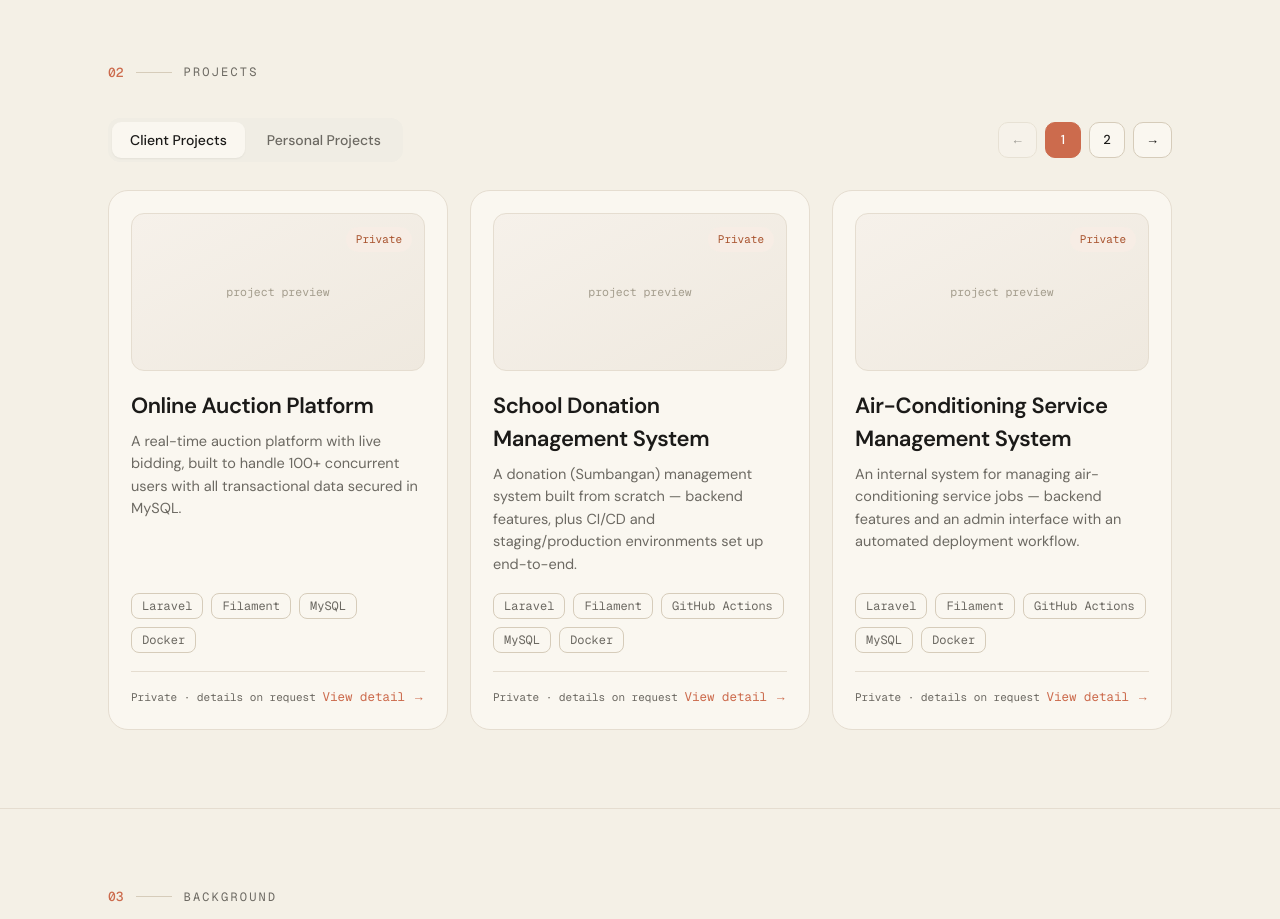
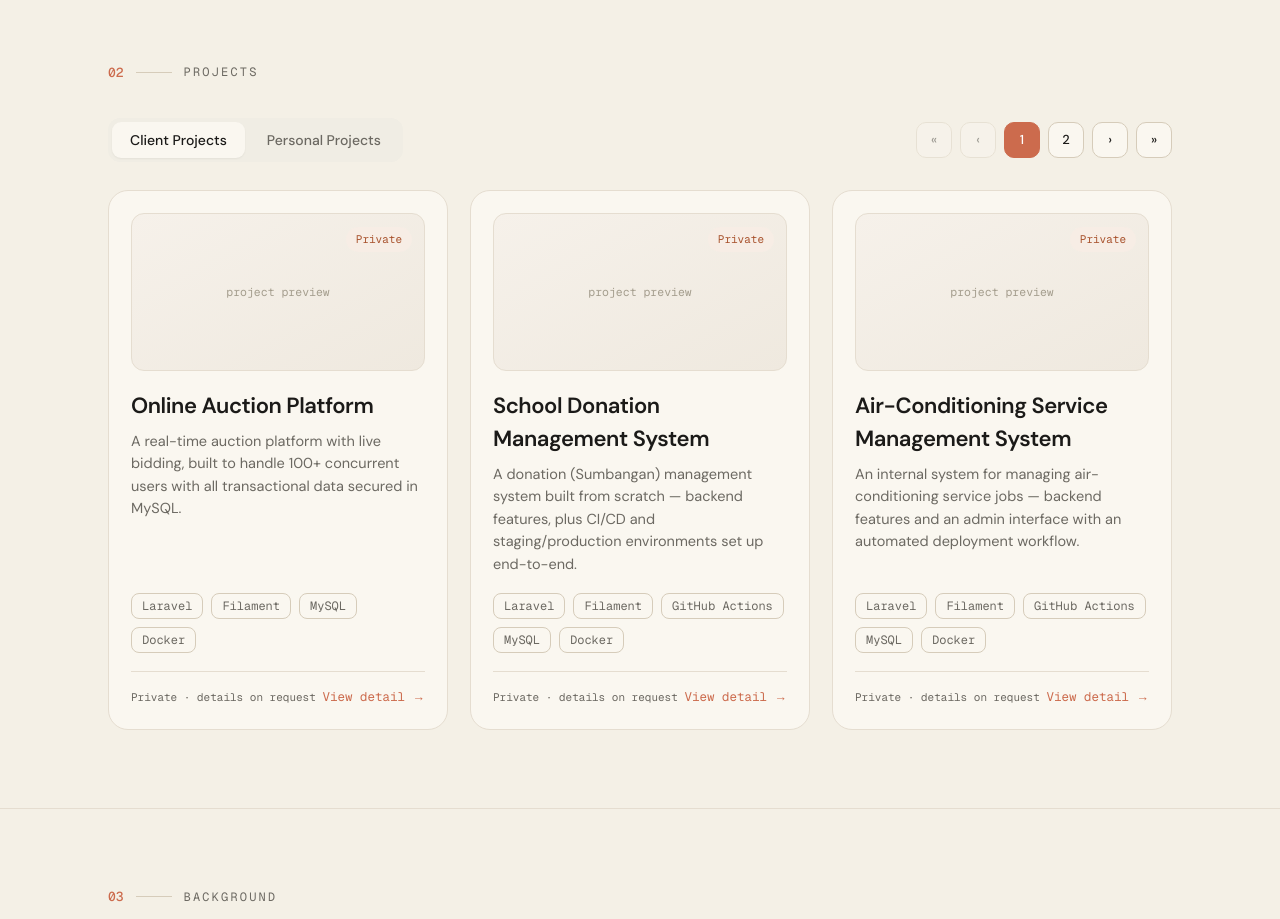
Before and after one commit to NikFarees/fareeslab-portfolio, a Next.js app: page / in a window 1280 px wide. Shown: the part 1040-1959 px from the top of the page. Built offline with nearby package versions, Linux system fonts and the light colour scheme.

Commit message:
nicer pagination

```diff
--- a/components/Projects.tsx
+++ b/components/Projects.tsx
@@ -99,7 +99,7 @@ export default function Projects({ mainImageMap = {} }: { mainImageMap?: Record<
   );
 }
 
-/** Prev / numbered / Next pagination control. Renders nothing for a single page. */
+/** First / prev / numbered / next / last pagination control. Renders nothing for a single page. */
 function Pager({
   page,
   total,
@@ -110,26 +110,46 @@ function Pager({
   onPage: (n: number) => void;
 }) {
   if (total <= 1) return null;
+
+  const buttonBase =
+    "flex h-8 min-w-8 items-center justify-center rounded-[9px] border text-[13px] font-medium transition-colors sm:h-9 sm:min-w-9 sm:rounded-[10px]";
+  const idleButton =
+    "border-line-strong bg-surface text-ink hover:border-[#d2cdc1]";
+  const disabledButton = "disabled:cursor-not-allowed disabled:opacity-40";
+
   return (
-    <div className="flex items-center gap-2">
+    <nav
+      aria-label="Project pagination"
+      className="flex max-w-full flex-wrap items-center justify-center gap-1.5 sm:gap-2"
+    >
+      <button
+        type="button"
+        onClick={() => onPage(1)}
+        disabled={page === 1}
+        aria-label="First page"
+        className={`${buttonBase} ${idleButton} ${disabledButton}`}
+      >
+        «
+      </button>
       <button
         type="button"
         onClick={() => onPage(Math.max(1, page - 1))}
         disabled={page === 1}
         aria-label="Previous page"
-        className="flex h-9 items-center rounded-[10px] border border-line-strong bg-surface px-3 text-[13px] font-medium text-ink transition-colors hover:border-[#d2cdc1] disabled:cursor-not-allowed disabled:opacity-40"
+        className={`${buttonBase} ${idleButton} ${disabledButton}`}
       >
-        ←
+        ‹
       </button>
       {Array.from({ length: total }, (_, i) => i + 1).map((n) => (
         <button
           key={n}
           type="button"
           onClick={() => onPage(n)}
-          className={`h-9 w-9 rounded-[10px] border text-[13px] font-medium transition-colors ${
+          aria-current={page === n ? "page" : undefined}
+          className={`${buttonBase} ${
             page === n
               ? "border-accent bg-accent text-white"
-              : "border-line-strong bg-surface text-ink hover:border-[#d2cdc1]"
+              : idleButton
           }`}
         >
           {n}
@@ -140,10 +160,19 @@ function Pager({
         onClick={() => onPage(Math.min(total, page + 1))}
         disabled={page === total}
         aria-label="Next page"
-        className="flex h-9 items-center rounded-[10px] border border-line-strong bg-surface px-3 text-[13px] font-medium text-ink transition-colors hover:border-[#d2cdc1] disabled:cursor-not-allowed disabled:opacity-40"
+        className={`${buttonBase} ${idleButton} ${disabledButton}`}
       >
-        →
+        ›
       </button>
-    </div>
+      <button
+        type="button"
+        onClick={() => onPage(total)}
+        disabled={page === total}
+        aria-label="Last page"
+        className={`${buttonBase} ${idleButton} ${disabledButton}`}
+      >
+        »
+      </button>
+    </nav>
   );
 }
```
